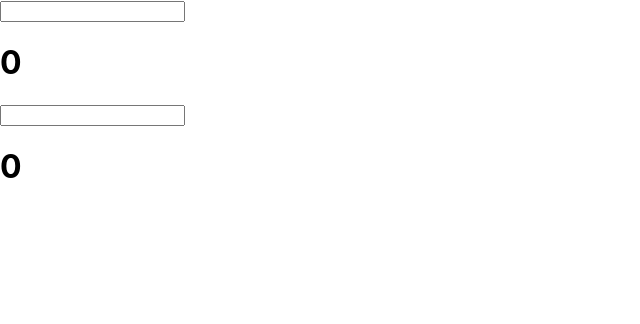
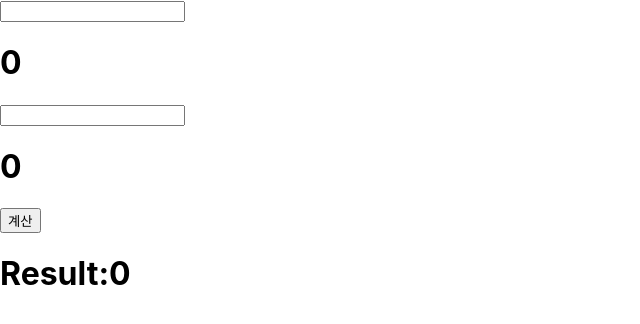
Before and after one commit to bobready0812/reviewwww, a React (Create React App) app: page / in a window 1280 px wide. Shown: the top 324 px of the page, without its empty margins (0-640 px from the left). Built offline with nearby package versions, Linux system fonts and the light colour scheme.

Commit message:
20211020

```diff
--- a/src/component/Calc.js
+++ b/src/component/Calc.js
@@ -5,7 +5,8 @@ class Calc extends Component {
 
 state = {
     num1: 0,
-    num2: 0
+    num2: 0,
+    result: 0,
 }
 
 handleOnChange = (e) => {
@@ -22,6 +23,14 @@ handleOnChange2 = (e) => {
     } )
  }
 
+handleClick = () => {
+  this.setState( {
+    result: Number(this.state.num1)*Number (this.state.num2)
+
+  } )
+
+}
+
 render() {
 
 
@@ -31,6 +40,8 @@ render() {
         <h1> {this.state.num1} </h1>
         <input type="text"  onChange={this.handleOnChange2}></input>
         <h1> {this.state.num2} </h1>
+        <button onClick={this.handleClick}>계산</button>
+        <h1> Result:{this.state.result} </h1>
         </Fragment>
     )
 }
```
